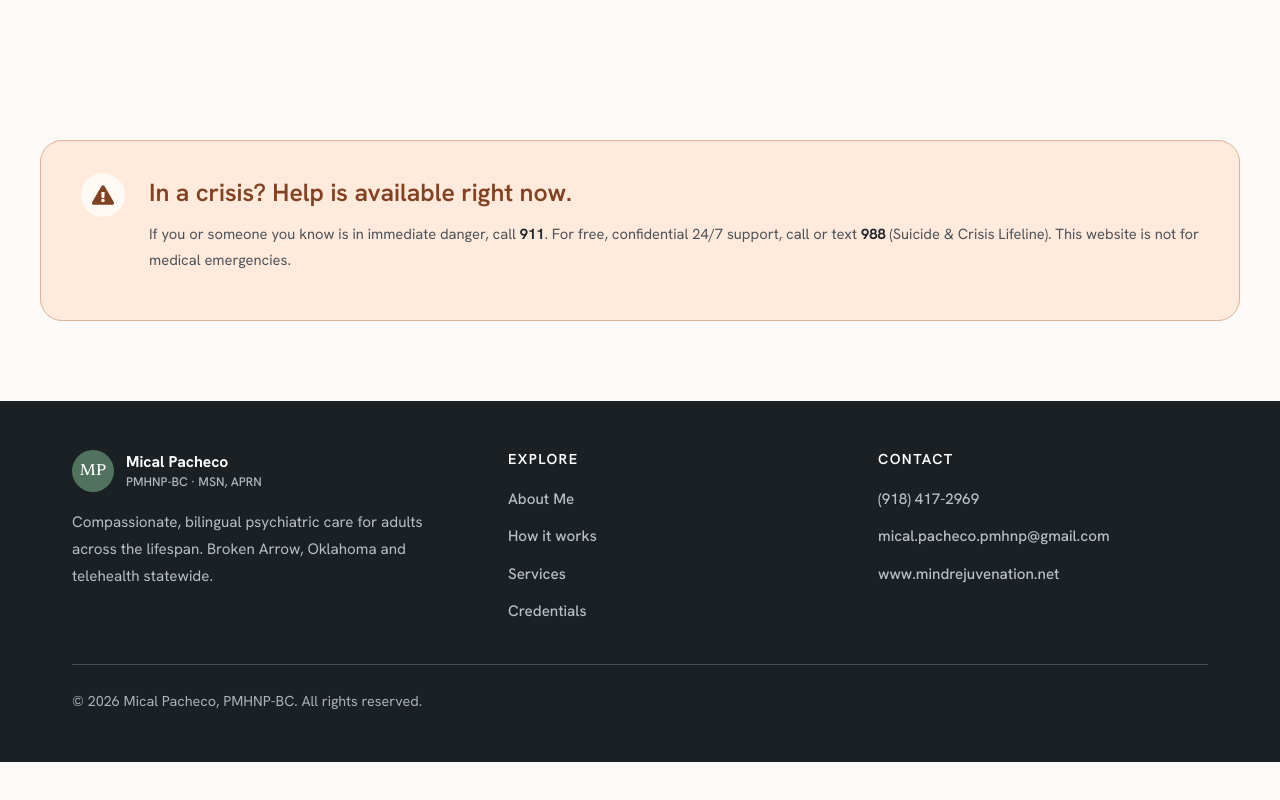
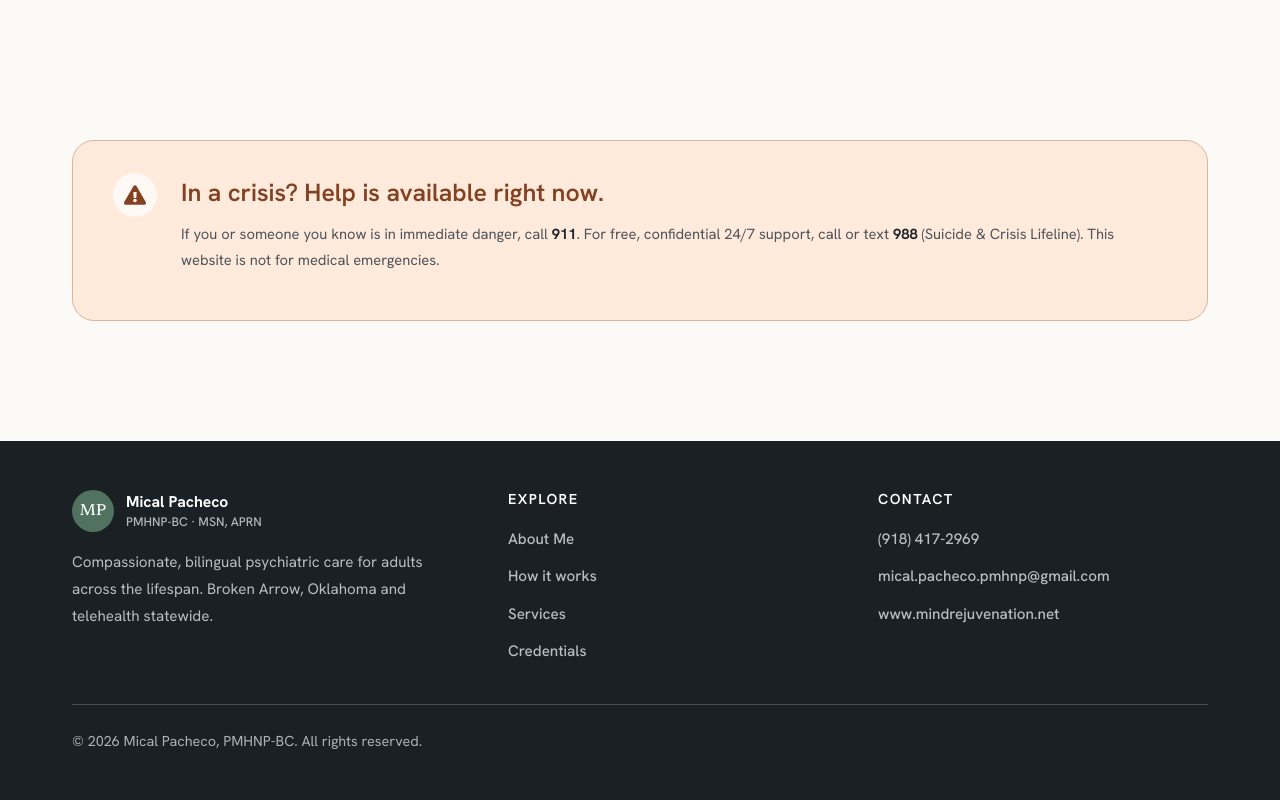
Before and after one commit to wilbertopachecob/nurse_practitioner-landing-page, a React (Vite) app: page / in a window 1280 px wide. Shown: the part 5270-6070 px from the top of the page. Before the commit the page ends 6032 px from the top, so only its background shows below. Built offline with nearby package versions, Linux system fonts and the light colour scheme.

Commit message:
feat: restructure CrisisNotice component and enhance styling
- Wrap the CrisisNotice component in a new div for improved layout.
- Add padding to the crisis-notice-wrap class for better spacing.
- Maintain accessibility features with updated roles and labels.

```diff
--- a/src/components/CrisisNotice.tsx
+++ b/src/components/CrisisNotice.tsx
@@ -5,7 +5,8 @@ const CrisisNotice: React.FC = () => {
   const { t } = useTranslation();
 
   return (
-    <aside className="crisis-notice container" role="note" aria-label={t('crisis.title')}>
+    <div className="container crisis-notice-wrap">
+      <aside className="crisis-notice" role="note" aria-label={t('crisis.title')}>
         <span className="crisis-ico" aria-hidden="true">
           <FaExclamationTriangle />
         </span>
@@ -16,6 +17,7 @@ const CrisisNotice: React.FC = () => {
           </p>
         </div>
       </aside>
+    </div>
   );
 };
 
--- a/src/styles/brand.css
+++ b/src/styles/brand.css
@@ -411,6 +411,9 @@ p { text-wrap: pretty; }
 }
 @media (max-width: 968px) { .contact-content { grid-template-columns: 1fr; } }
 
+.crisis-notice-wrap {
+  padding-bottom: var(--s-7);
+}
 .crisis-notice {
   display: flex; align-items: flex-start; gap: var(--s-5); flex-wrap: wrap;
   background: var(--alert-tint); border: 1px solid var(--alert-line);
```
Lines whose indentation alone changed are shown as unchanged.
